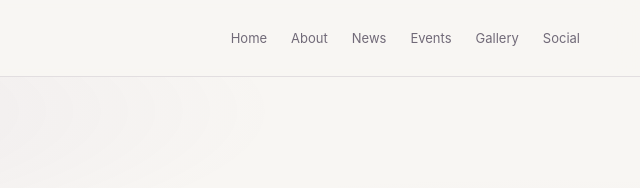
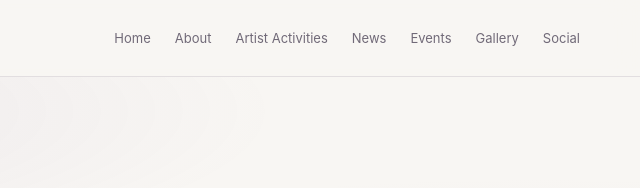
Before and after one commit to mtgaming478-del/janjingjing-myanmar-fanclub, a plain HTML site: page news/index.html in a window 1280 px wide. Shown: the top 188 px of the page, 640-1280 px from the left. Drawn offline with Linux system fonts and the light colour scheme; no server answers.

Commit message:
Add Artist Activities navigation and refine verified credits

```diff
--- a/news/index.html
+++ b/news/index.html
@@ -54,7 +54,7 @@ footer{border-top-color:rgba(65,48,83,.12);color:#716A78}
 <body>
 <header class="site-header"><nav class="nav container" aria-label="Main navigation">
 <a class="brand" href="/">JanJingJing Myanmar Fanclub</a><button class="mobile-menu-toggle" type="button" aria-label="Open navigation menu" aria-expanded="false" aria-controls="mobile-nav-links"><span></span><span></span><span></span></button>
-<div id="mobile-nav-links" class="nav-links"><a href="/">Home</a><a href="/about/">About</a><a href="/news/" aria-current="page">News</a><a href="/events/">Events</a><a href="/gallery/">Gallery</a><a href="/#social">Social</a></div>
+<div id="mobile-nav-links" class="nav-links"><a href="/">Home</a><a href="/about/">About</a><a href="/activities/">Artist Activities</a><a href="/news/" aria-current="page">News</a><a href="/events/">Events</a><a href="/gallery/">Gallery</a><a href="/#social">Social</a></div>
 </nav></header>
 <main>
 <section class="hero"><div class="container"><p class="eyebrow" id="hero-eyebrow">Stay Connected</p><h1 id="page-title">Latest News &amp; Updates</h1><p id="page-description">Read fanclub announcements, trending updates and memorable moments. Select a post to open its own shareable page.</p></div></section>
```
